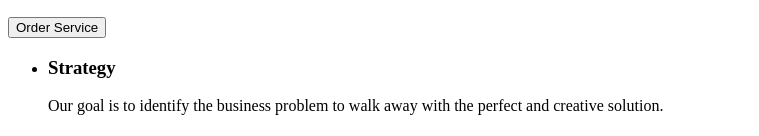
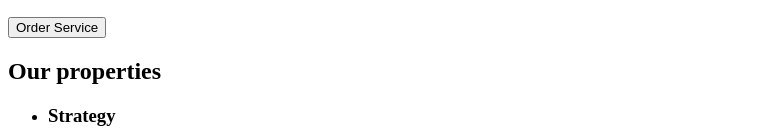
Before and after one commit to AquariusLD/goit-markup-hw-01, a plain HTML site: page index.html in a window 1280 px wide. Shown: the part 198-334 px from the top of the page, without its empty margins (0-759 px from the left). Drawn offline with Linux system fonts and the light colour scheme.

Commit message:
10/08/23
виправлені помилки

```diff
--- a/index.html
+++ b/index.html
@@ -22,8 +22,12 @@
         </nav>
         <address>
             <ul>
-                <li><a href="mailto:info@devstudio.com">info@devstudio.com</a></li>
-                <li><a href="tel:+110001111111">+11(000)111-11-11</a></li>
+                <li>
+                    <a href="mailto:info@devstudio.com">info@devstudio.com</a>
+                </li>
+                <li>
+                    <a href="tel:+110001111111">+11 (000) 111-11-11</a>
+                </li>
             </ul>
         </address>
 
@@ -38,6 +42,7 @@
 
         <!-- Section 2 -->
         <section>
+            <h2>Our properties</h2>
             <ul>
                 <li>
                     <h3>Strategy</h3>
```
